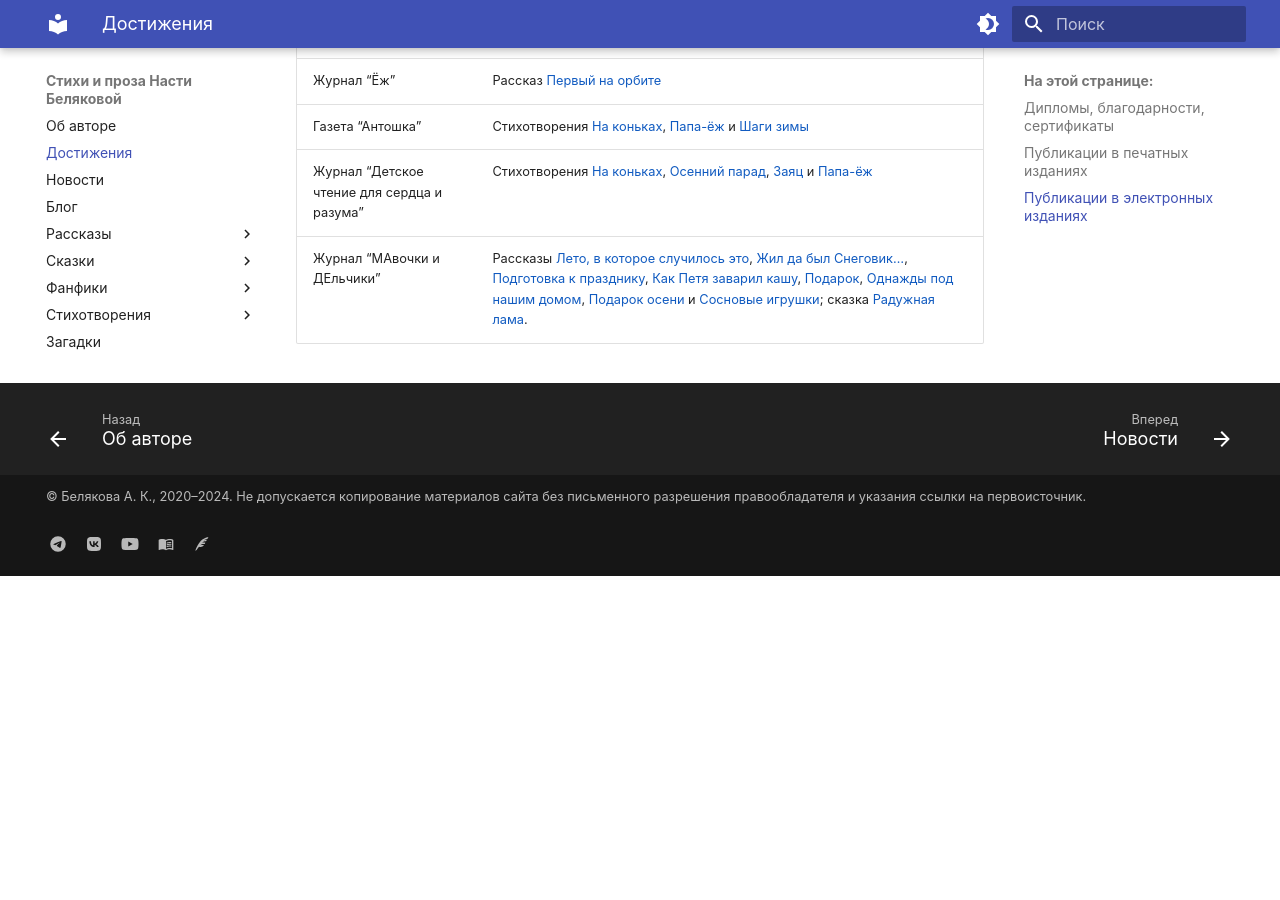
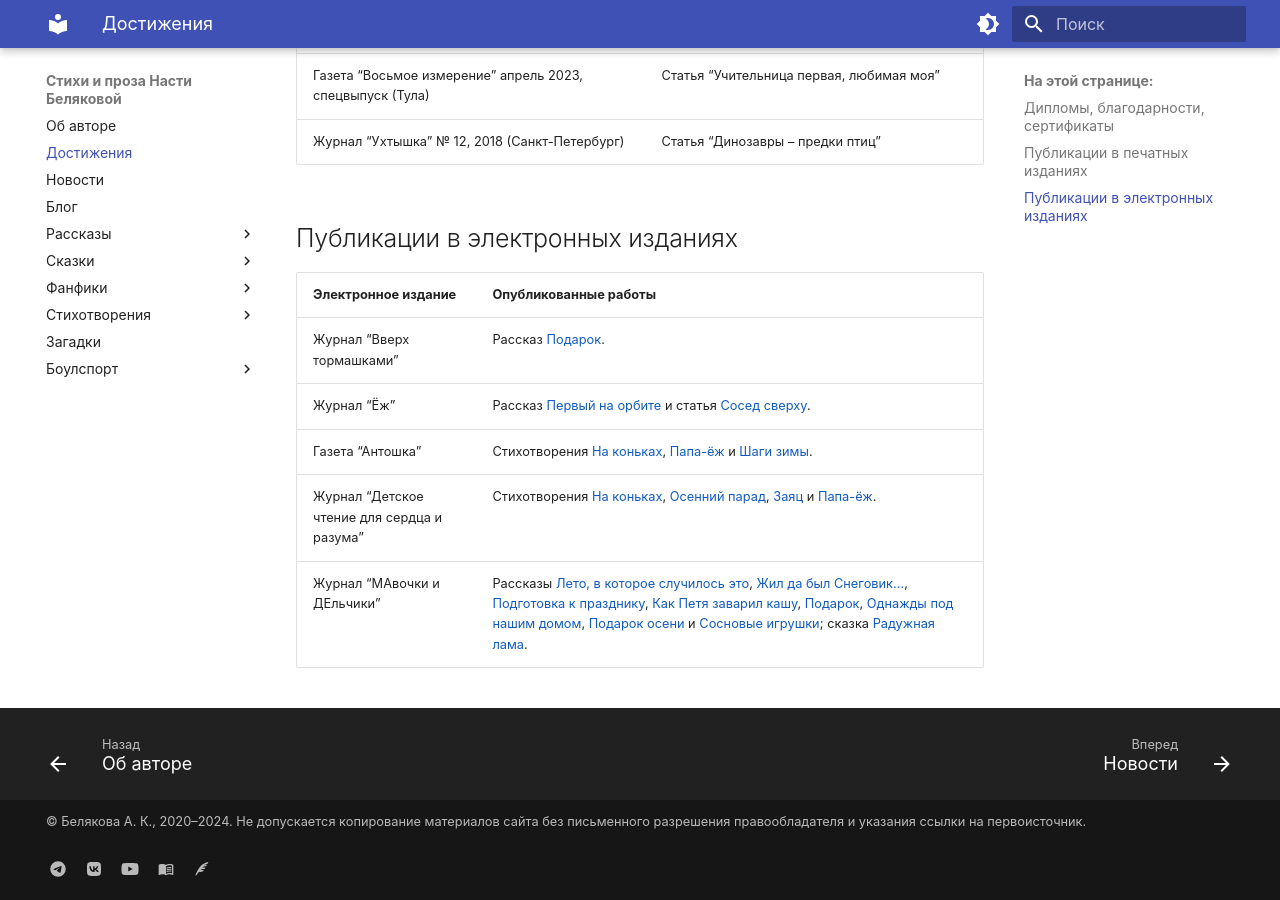
Before and after one commit to lib-beliakova/lib-beliakova.github.io, an MkDocs documentation site: the page built from docs/achievements.md, in a window 1280 px wide and 900 px high, scrolled down 2989 px. Built offline with MkDocs 1.6.1 and Material for MkDocs 9.7.7, drawn with Linux system fonts in a browser that asks for light colours; before the commit the page ends 3565 px from its top, so only the background shows below that.

Commit message:
Update achievements

```diff
--- a/docs/achievements.md
+++ b/docs/achievements.md
@@ -94,60 +94,88 @@
 </div>
 <!--6-->
 <div class="lb-row">
-  <div class="lb-column-4">
-    <img src="../images/achievements/gratitude.jpg"
+  <div class="lb-column">
+    <img src="../images/achievements/diplom-vsm-187.jpg"
          onclick="openModal();currentSlide(16)"
          class="lb-hover-shadow">
   </div>
-  <div class="lb-column-4">
-    <img src="../images/achievements/gramota-detlit-poetry.jpg"
+  <div class="lb-column">
+    <img src="../images/achievements/vsm-svidetelstvo.jpg"
          onclick="openModal();currentSlide(17)"
-         class="lb-hover-shadow">
-  </div>
-  <div class="lb-column-4">
-    <img src="../images/achievements/gramota-detlit-prose.jpg"
-         onclick="openModal();currentSlide(18)"
-         class="lb-hover-shadow">
-  </div>
-  <div class="lb-column-4">
-    <img src="../images/achievements/sertificate.jpg"
-         onclick="openModal();currentSlide(19)"
          class="lb-hover-shadow">
   </div>
 </div>
 <!--7-->
 <div class="lb-row">
   <div class="lb-column-4">
-    <img src="../images/achievements/diplom-strana.jpg"
+    <img src="../images/achievements/gratitude.jpg"
+         onclick="openModal();currentSlide(18)"
+         class="lb-hover-shadow">
+  </div>
+  <div class="lb-column-4">
+    <img src="../images/achievements/gramota-detlit-poetry.jpg"
+         onclick="openModal();currentSlide(19)"
+         class="lb-hover-shadow">
+  </div>
+  <div class="lb-column-4">
+    <img src="../images/achievements/gramota-detlit-prose.jpg"
          onclick="openModal();currentSlide(20)"
+         class="lb-hover-shadow">
+  </div>
+  <div class="lb-column-4">
+    <img src="../images/achievements/sertificate.jpg"
+         onclick="openModal();currentSlide(21)"
          class="lb-hover-shadow">
   </div>
 </div>
 <!--8-->
 <div class="lb-row">
+  <div class="lb-column-4">
+    <img src="../images/achievements/diplom-strana.jpg"
+         onclick="openModal();currentSlide(22)"
+         class="lb-hover-shadow">
+  </div>
+  <div class="lb-column-4">
+    <img src="../images/achievements/vsm-magistr.jpg"
+         onclick="openModal();currentSlide(23)"
+         class="lb-hover-shadow">
+  </div>
+    <div class="lb-column-4">
+    <img src="../images/achievements/gramota-detlit-spring.jpg"
+         onclick="openModal();currentSlide(24)"
+         class="lb-hover-shadow">
+  </div>
+  <div class="lb-column-4">
+    <img src="../images/achievements/vsm-diplom.jpg"
+         onclick="openModal();currentSlide(25)"
+         class="lb-hover-shadow">
+  </div>
+</div>
+<!--9-->
+<div class="lb-row">
   <div class="lb-column-5">
     <img src="../images/achievements/second-sertificate.jpg"
-         onclick="openModal();currentSlide(21)"
+         onclick="openModal();currentSlide(26)"
          class="lb-hover-shadow">
   </div>
   <div class="lb-column-5">
     <img src="../images/achievements/third-sertificate.jpg"
-         onclick="openModal();currentSlide(21)"
+         onclick="openModal();currentSlide(27)"
          class="lb-hover-shadow">
   </div>
   <div class="lb-column-5">
     <img src="../images/achievements/sertificate-Literary-course-for-bloggers.jpg"
-         onclick="openModal();currentSlide(23)"
+         onclick="openModal();currentSlide(28)"
          class="lb-hover-shadow">
   </div>
   <div class="lb-column-5">
     <img src="../images/achievements/sertificate-Skazkotvorenie.jpg"
-         onclick="openModal();currentSlide(24)"
+         onclick="openModal();currentSlide(29)"
          class="lb-hover-shadow">
   </div>
   <div class="lb-column-5">
     <img src="../images/achievements/sertificate-We-are-beginners-poets.jpg"
-         onclick="openModal();currentSlide(25)"
+         onclick="openModal();currentSlide(30)"
          class="lb-hover-shadow">
   </div>
 </div>
@@ -218,41 +246,61 @@
     </div>
     <!--16-->
     <div class="lb-mySlides">
-      <img src="../images/achievements/gratitude.jpg" style="width:100%">
+      <img src="../images/achievements/diplom-vsm-187.jpg" style="width:100%">
     </div>
     <!--17-->
     <div class="lb-mySlides">
-      <img src="../images/achievements/gramota-detlit-poetry.jpg" style="width:100%">
+      <img src="../images/achievements/vsm-svidetelstvo.jpg" style="width:100%">
     </div>
     <!--18-->
     <div class="lb-mySlides">
-      <img src="../images/achievements/gramota-detlit-prose.jpg" style="width:100%">
+      <img src="../images/achievements/gratitude.jpg" style="width:100%">
     </div>
     <!--19-->
     <div class="lb-mySlides">
-      <img src="../images/achievements/sertificate.jpg" style="width:100%">
+      <img src="../images/achievements/gramota-detlit-poetry.jpg" style="width:100%">
     </div>
     <!--20-->
     <div class="lb-mySlides">
-      <img src="../images/achievements/diplom-strana.jpg" style="width:100%">
+      <img src="../images/achievements/gramota-detlit-prose.jpg" style="width:100%">
     </div>
     <!--21-->
     <div class="lb-mySlides">
-      <img src="../images/achievements/second-sertificate.jpg" style="width:100%">
+      <img src="../images/achievements/sertificate.jpg" style="width:100%">
     </div>
     <!--22-->
     <div class="lb-mySlides">
-      <img src="../images/achievements/third-sertificate.jpg" style="width:100%">
+      <img src="../images/achievements/diplom-strana.jpg" style="width:100%">
     </div>
     <!--23-->
     <div class="lb-mySlides">
-      <img src="../images/achievements/sertificate-Literary-course-for-bloggers.jpg" style="width:100%">
+      <img src="../images/achievements/vsm-magistr.jpg" style="width:100%">
     </div>
     <!--24-->
     <div class="lb-mySlides">
+      <img src="../images/achievements/gramota-detlit-spring.jpg" style="width:100%">
+    </div>
+    <!--25-->
+    <div class="lb-mySlides">
+      <img src="../images/achievements/vsm-diplom.jpg" style="width:100%">
+    </div>
+    <!--26-->
+    <div class="lb-mySlides">
+      <img src="../images/achievements/second-sertificate.jpg" style="width:100%">
+    </div>
+    <!--27-->
+    <div class="lb-mySlides">
+      <img src="../images/achievements/third-sertificate.jpg" style="width:100%">
+    </div>
+    <!--28-->
+    <div class="lb-mySlides">
+      <img src="../images/achievements/sertificate-Literary-course-for-bloggers.jpg" style="width:100%">
+    </div>
+    <!--29-->
+    <div class="lb-mySlides">
       <img src="../images/achievements/sertificate-Skazkotvorenie.jpg" style="width:100%">
     </div>
-    <!--25-->
+    <!--30-->
     <div class="lb-mySlides">
       <img src="../images/achievements/sertificate-We-are-beginners-poets.jpg" style="width:100%">
     </div>
@@ -311,8 +359,8 @@
 
 | Электронное издание                                         | Опубликованные работы                                |
 |-------------------------------------------------------------|------------------------------------------------------|
-| Журнал "Вверх тормашками"                                   | Рассказ [Подарок](stories/present-mashka.md)         |
-| Журнал "Ёж"                                                 | Рассказ [Первый на орбите](stories/first-in-orbit.md)|
-| Газета "Антошка"                                            | Стихотворения [На коньках](poems/skating.md), [Папа-ёж](poems/dad-hedgehog.md) и [Шаги зимы](poems/winter.md) |
-| Журнал "Детское чтение для сердца и разума"                 | Стихотворения [На коньках](poems/skating.md), [Осенний парад](poems/autumn-parade.md), [Заяц](poems/the-hare.md) и [Папа-ёж](poems/dad-hedgehog.md) |
+| Журнал "Вверх тормашками"                                   | Рассказ [Подарок](stories/present-mashka.md).         |
+| Журнал "Ёж"                                                 | Рассказ [Первый на орбите](stories/first-in-orbit.md) и статья [Сосед сверху](blog/posts/upstairs-neighbor.md). |
+| Газета "Антошка"                                            | Стихотворения [На коньках](poems/skating.md), [Папа-ёж](poems/dad-hedgehog.md) и [Шаги зимы](poems/winter.md). |
+| Журнал "Детское чтение для сердца и разума"                 | Стихотворения [На коньках](poems/skating.md), [Осенний парад](poems/autumn-parade.md), [Заяц](poems/the-hare.md) и [Папа-ёж](poems/dad-hedgehog.md). |
 | Журнал "МАвочки и ДЕльчики"                                 | Рассказы [Лето, в которое случилось это](stories/summer.md), [Жил да был Снеговик...](stories/snowman.md), [Подготовка к празднику](stories/preparation-for-festival.md), [Как Петя заварил кашу](stories/petya.md), [Подарок](stories/present-mashka.md), [Однажды под нашим домом](stories/under-our-house.md), [Подарок осени](stories/autumn-gift.md) и [Сосновые игрушки](stories/sosna.md); cказка [Радужная лама](tales/rainbow-lama.md). |
```
Also changed, not shown: docs/images/achievements/diplom-vsm-187.jpg (added), docs/images/achievements/gramota-detlit-spring.jpg (added), docs/images/achievements/vsm-diplom.jpg (added), docs/images/achievements/vsm-magistr.jpg (added), docs/images/achievements/vsm-svidetelstvo.jpg (added).
